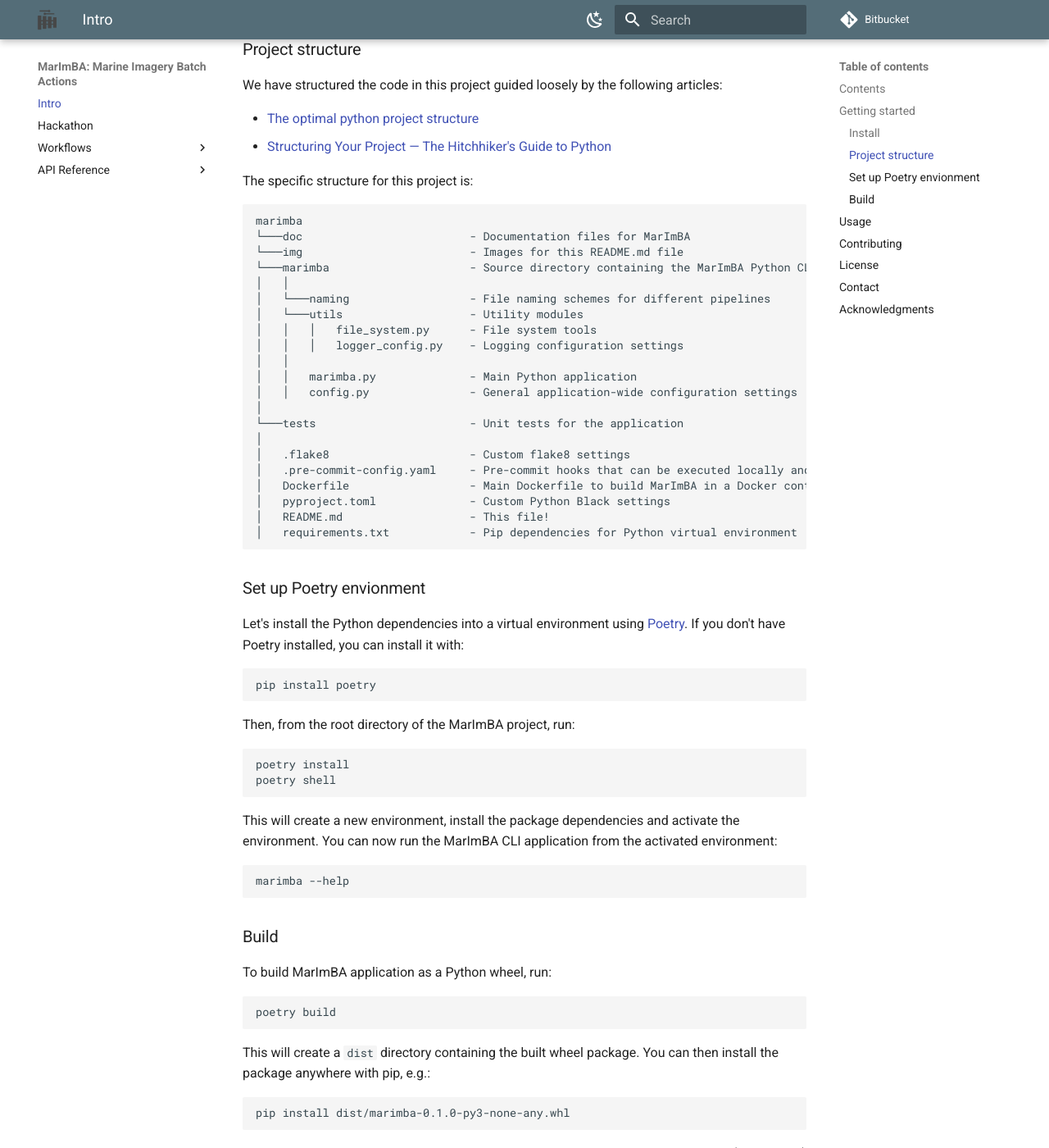
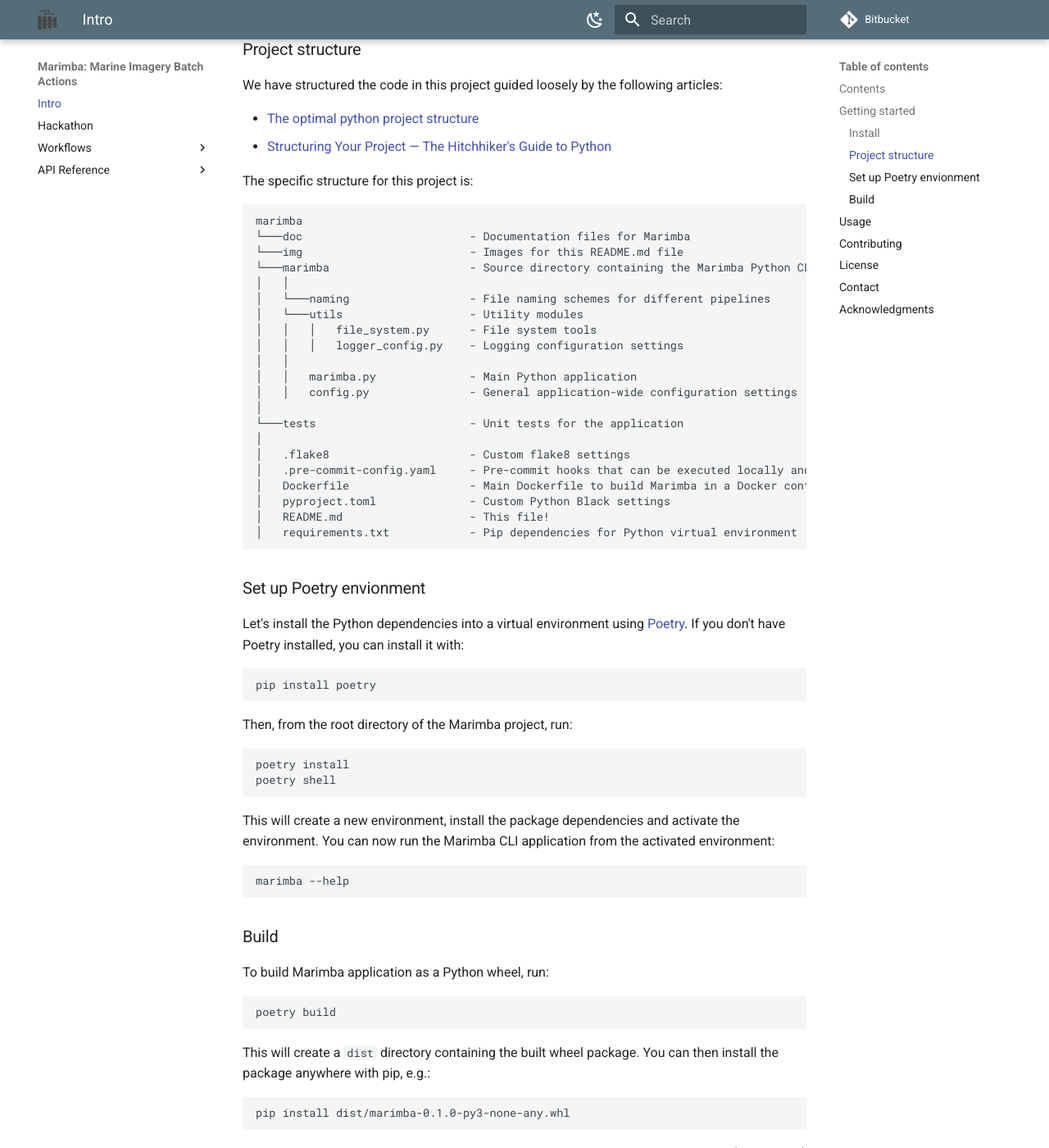
Before and after one commit to csiro-fair/marimba, an MkDocs documentation site: the page built from docs/index.md, in a window 1280 px wide and 1400 px high, scrolled down 1765 px. Shown: the whole window at 82% size. Built offline with MkDocs 1.6.1 and Material for MkDocs 9.7.7, drawn with Linux system fonts in a browser that asks for light colours; some of the changed text lies outside the part shown.

Commit message:
MarImBA -> Marimba

````diff
--- a/README.md
+++ b/README.md
@@ -3,14 +3,14 @@
 <!-- PROJECT LOGO -->
 <figure markdown style="text-align: center">
 
-![](img/logo.png "MarImBA logo")
-![](docs/img/logo.png "MarImBA logo")
+![](img/logo.png "Marimba logo")
+![](docs/img/logo.png "Marimba logo")
 
 </figure>
 
 <div style="text-align: center">
 
-<h1 style="color: #00A9CE">MarImBA</h1>
+<h1 style="color: #00A9CE">Marimba</h1>
 <h3><span style="color: #00A9CE">Mar</span>ine <span style="color: #00A9CE">Im</span>agery <span style="color: #00A9CE">B</span>atch <span style="color: #00A9CE">A</span>ctions</h3>
 <p><i>A Python CLI for batch processing, transforming and FAIR-ising large volumes of marine imagery.</i></p>
 <div>
@@ -26,7 +26,7 @@
 </div>
 
 
-This repository contains the MarImBA Python CLI (Command Line Interface) which is a scientific marine image processing library initially develop at [CSIRO](https://www.csiro.au/). MarImBA is based on the [Typer](https://typer.tiangolo.com/) and [Rich](https://pypi.org/project/rich/) Python packages and contains a range of capabilities including:
+This repository contains the Marimba Python CLI (Command Line Interface) which is a scientific marine image processing library initially develop at [CSIRO](https://www.csiro.au/). Marimba is based on the [Typer](https://typer.tiangolo.com/) and [Rich](https://pypi.org/project/rich/) Python packages and contains a range of capabilities including:
 
 * File renaming and directory structuring using pipeline-specific naming conventions
 * Integration with the [iFDO](https://marine-imaging.com/fair/ifdos/iFDO-overview/) (image FAIR Digital Object) standards
@@ -34,7 +34,7 @@ This repository contains the MarImBA Python CLI (Command Line Interface) which i
 * Video transcoding, chunking and frame extraction using [Ffmpeg](https://ffmpeg.org/)
 * Automated logfile capturing to archive image processing provenance
 
-MarImBA can be used directly after data acquisition has occurred and can efficiently produce well-described image datasets that are aligned with the FAIR data standards.
+Marimba can be used directly after data acquisition has occurred and can efficiently produce well-described image datasets that are aligned with the FAIR data standards.
 
 ---
 
@@ -59,19 +59,19 @@ MarImBA can be used directly after data acquisition has occurred and can efficie
 <a name="install"></a>
 ### Install
 
-MarImBA has a few system level dependencies such as `ffmpeg` and `ffprobe` (which is installed with `ffmpeg`) (it would be very nice to move away from this, especially if we can find a cross-platform pip ffmpeg library!). On Ubuntu you can install `ffmpeg` with:
+Marimba has a few system level dependencies such as `ffmpeg` and `ffprobe` (which is installed with `ffmpeg`) (it would be very nice to move away from this, especially if we can find a cross-platform pip ffmpeg library!). On Ubuntu you can install `ffmpeg` with:
 
 ```bash
 sudo apt install ffmpeg
 ```
 
-Then clone the MarImBA repository:
+Then clone the Marimba repository:
 
 ```bash
 git clone https://bitbucket.csiro.au/scm/biaa/marimba.git
 ```
 
-In the future we are anticipating making MarImBA an official [PyPI](https://pypi.org/) package, which will be installable with `pip install marimba` and usable anywhere on your system.
+In the future we are anticipating making Marimba an official [PyPI](https://pypi.org/) package, which will be installable with `pip install marimba` and usable anywhere on your system.
 
 
 <a name="project-structure"></a>
@@ -86,9 +86,9 @@ The specific structure for this project is:
 
 ```
 marimba
-└───doc                         - Documentation files for MarImBA
+└───doc                         - Documentation files for Marimba
 └───img                         - Images for this README.md file
-└───marimba                     - Source directory containing the MarImBA Python CLI application code
+└───marimba                     - Source directory containing the Marimba Python CLI application code
 │   │
 │   └───naming                  - File naming schemes for different pipelines
 │   └───utils                   - Utility modules
@@ -102,7 +102,7 @@ marimba
 │
 │   .flake8                     - Custom flake8 settings
 │   .pre-commit-config.yaml     - Pre-commit hooks that can be executed locally and in CI
-│   Dockerfile                  - Main Dockerfile to build MarImBA in a Docker container
+│   Dockerfile                  - Main Dockerfile to build Marimba in a Docker container
 │   pyproject.toml              - Custom Python Black settings
 │   README.md                   - This file!
 │   requirements.txt            - Pip dependencies for Python virtual environment
@@ -118,14 +118,14 @@ Let's install the Python dependencies into a virtual environment using [Poetry](
 pip install poetry
 ```
 
-Then, from the root directory of the MarImBA project, run:
+Then, from the root directory of the Marimba project, run:
 
 ```bash
 poetry install
 poetry shell
 ```
 
-This will create a new environment, install the package dependencies and activate the environment. You can now run the MarImBA CLI application from the activated environment:
+This will create a new environment, install the package dependencies and activate the environment. You can now run the Marimba CLI application from the activated environment:
 
 ```bash
 marimba --help
@@ -135,7 +135,7 @@ marimba --help
 <a name="poetry-build"></a>
 ### Build
 
-To build MarImBA application as a Python wheel, run:
+To build Marimba application as a Python wheel, run:
 
 ```bash
 poetry build
@@ -154,7 +154,7 @@ pip install dist/marimba-0.1.0-py3-none-any.whl
 <a name="usage"></a>
 ## Usage
 
-MarImBA is based on the [Typer](https://typer.tiangolo.com/) Python package which is self-documenting by default. Try running MarImBA to see the default help menu:
+Marimba is based on the [Typer](https://typer.tiangolo.com/) Python package which is self-documenting by default. Try running Marimba to see the default help menu:
 
 ```bash
 marimba
@@ -162,7 +162,7 @@ marimba
 
 ![](img/marimba_default-help.png "marimba_default-help")
 
-The default entry point to start using MarImBA is the `new` command. This allows you to create a new MarImBA collection, pipeline or deployment that adheres to the following standard MarImBA structure:
+The default entry point to start using Marimba is the `new` command. This allows you to create a new Marimba collection, pipeline or deployment that adheres to the following standard Marimba structure:
 
 ```
 {collection}
@@ -189,7 +189,7 @@ The default entry point to start using MarImBA is the `new` command. This allows
 └───{collection}.log                -
 ```
 
-The usual order you might use the MarImBA commands might be:
+The usual order you might use the Marimba commands might be:
 * `marimba new {collection}`
 * `marimba new {pipeline}`
 * `marimba new {deployment}`
@@ -208,7 +208,7 @@ The usual order you might use the MarImBA commands might be:
 <a name="contributing"></a>
 ## Contributing
 
-This is an open-source project and we welcome contibutions. If you have a suggestion that would make MarImBA better, please clone the repo and submit a pull request.
+This is an open-source project and we welcome contibutions. If you have a suggestion that would make Marimba better, please clone the repo and submit a pull request.
 
 1. Clone the project: <a href="#getting-started">Getting Started</a>
 2. Create your new feature branch:
@@ -253,7 +253,7 @@ The primary point-of-contact for this repository is:
 <a name="acknowledgments"></a>
 ## Acknowledgments
 
-The inception of MarImBA was at CSIRO in 2021 and much of the initial design and implementation took place at the CSIRO 2022 [Image Data Collection and Delivery Hackathon](/docs/hackathon.md).
+The inception of Marimba was at CSIRO in 2021 and much of the initial design and implementation took place at the CSIRO 2022 [Image Data Collection and Delivery Hackathon](/docs/hackathon.md).
 
 There have been many contributors to this project including:
 
--- a/mkdocs.yml
+++ b/mkdocs.yml
@@ -1,4 +1,4 @@
-site_name: "MarImBA: Marine Imagery Batch Actions"
+site_name: "Marimba: Marine Imagery Batch Actions"
 repo_url: https://bitbucket.csiro.au/projects/BIAA/repos/marimba
 site_description: A Python CLI for batch processing, transforming and FAIR-ising large volumes of marine imagery.
 site_author: Chris Jackett
````
Also changed, not shown: docs/hackathon.md (+8 -8 lines), 15 other files.
